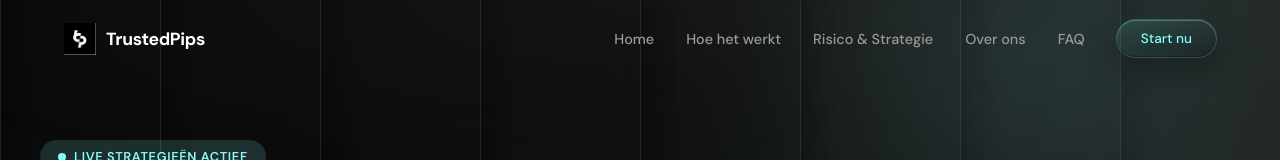
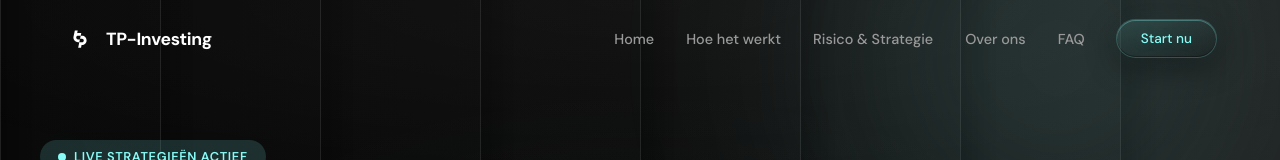
Before and after one commit to z2yn2d9mpb-cpu/TP-Investing, a Next.js app: page / in a window 1280 px wide. Shown: the top 160 px of the page. Built offline with nearby package versions, Linux system fonts and the light colour scheme.

Commit message:
Update Nav.jsx

```diff
--- a/app/components/Nav.jsx
+++ b/app/components/Nav.jsx
@@ -23,14 +23,11 @@ export default function Nav() {
     return () => window.removeEventListener("scroll", h)
   }, [])
 
-  // Close mobile menu on route change
   useEffect(() => {
     setMobileOpen(false)
   }, [pathname])
 
   const links = allLinks
-
-  // Determine CTA href based on current page
   const ctaHref = pathname === "/hoe-het-werkt" ? "#stappen" : "/hoe-het-werkt"
 
   return (
@@ -54,8 +51,8 @@ export default function Nav() {
       }}>
         <div style={{ maxWidth: 1200, margin: "0 auto", padding: "0 24px", display: "flex", alignItems: "center", justifyContent: "space-between" }}>
           <a href="/" style={{ display: "flex", alignItems: "center", gap: 10, textDecoration: "none" }}>
-            <img src="/logo-wit.png" alt="TrustedPips" style={{ height: 32, width: "auto" }} />
-            <span style={{ color: "#fff", fontWeight: 700, fontSize: "1.1rem", letterSpacing: "-0.02em" }}>TrustedPips</span>
+            <img src="/Logo wit.svg" alt="TP-Investing" style={{ height: 32, width: "auto" }} />
+            <span style={{ color: "#fff", fontWeight: 700, fontSize: "1.1rem", letterSpacing: "-0.02em" }}>TP-Investing</span>
           </a>
 
           <div style={{ display: "flex", alignItems: "center", gap: 32 }} className="nav-desktop">
```
